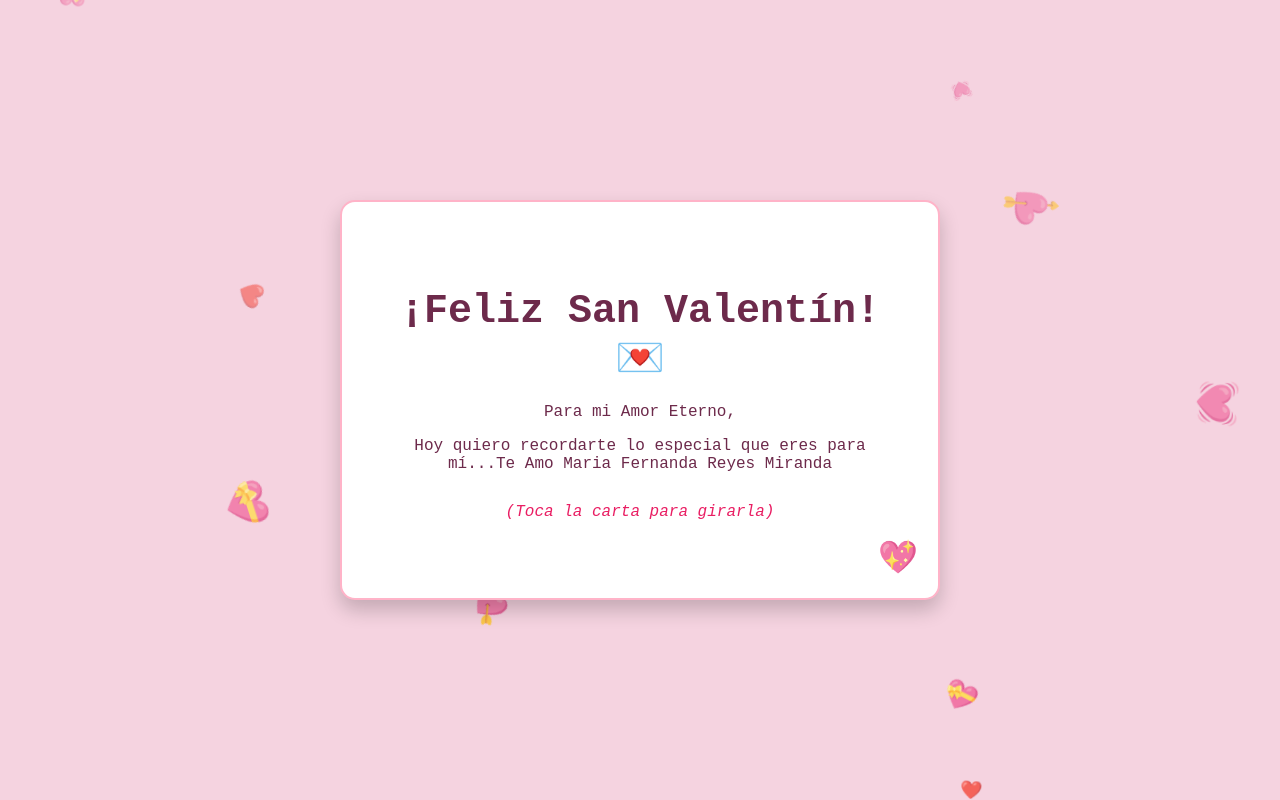
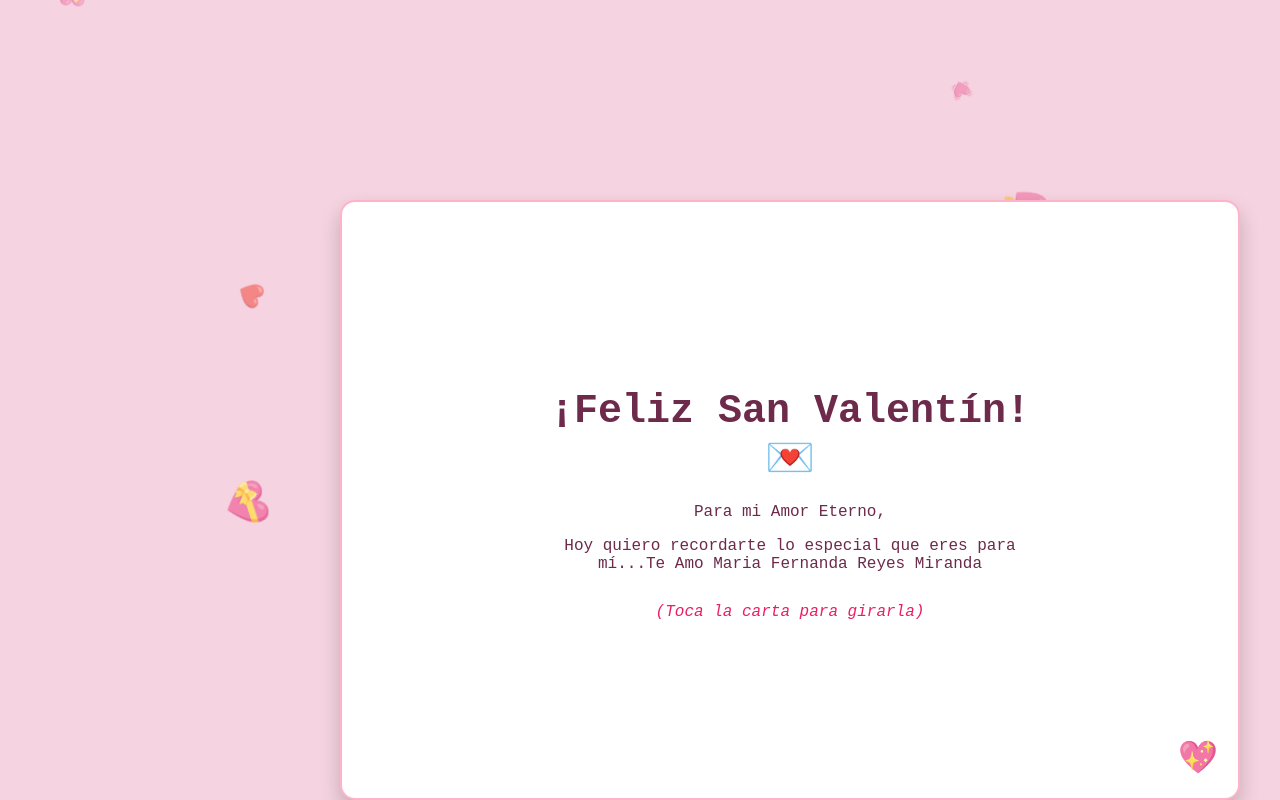
Before and after one commit to AdevilCrazi/Carta-14-Febrero, a plain HTML site: page index.html in a window 1280 px wide. Drawn offline with Linux system fonts and the light colour scheme.

Commit message:
Update style.css

```diff
--- a/style.css
+++ b/style.css
@@ -35,8 +35,8 @@ body {
 /* Estilos para ambas caras de la carta */
 .card-front, .card-back {
     position: absolute;
-    width: 100%;
-    height: 100%;
+    width: 150%;
+    height: 150%;
     backface-visibility: hidden;
     background: #fff;
     border-radius: 15px;
@@ -80,10 +80,10 @@ body {
 }
 
 .hidden-image {
-    width: 100%;
-    height: 100%;
+    width: 150%;
+    height: 150%;
     object-fit: cover;
-    border-radius: 10px;
+    border-radius: 5px;
 }
 
 #scratchCanvas {
```
